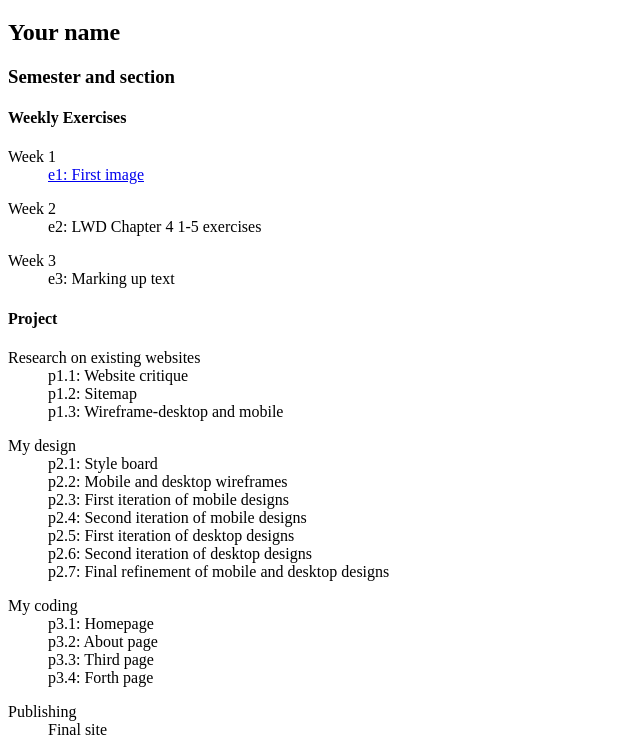
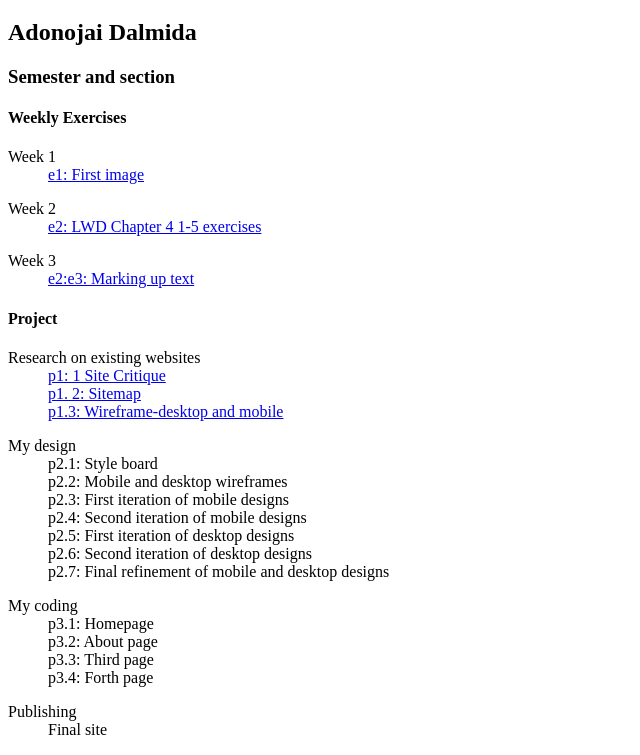
Before and after one commit to D4lmation/avt217, a plain HTML site: page weekly/index.html in a window 1280 px wide. Shown: the part 61-816 px from the top of the page, without its empty margins (0-640 px from the left). Drawn offline with Linux system fonts and the light colour scheme.

Commit message:
Add files via upload

```diff
--- a/weekly/index.html
+++ b/weekly/index.html
@@ -8,24 +8,24 @@
 <body>
 <div id="wrapper">
 <h1>AVT 217 Introduction to Web Design</h1>
-<h2>Your name </h2>
+<h2>Adonojai Dalmida </h2>
 <h3>Semester and section</h3>
 
 <div class="weekly">
 <h4>Weekly Exercises</h4>
 <dl>
 	<dt>Week 1</dt>
-    <dd><a href="#">e1: First image</a></dd>
+    <dd><a href="../process/img/Untitled200_20250428183547.png">e1: First image</a></dd>
 </dl>
 
 <dl>
 	<dt>Week 2</dt>
-    <dd>e2: LWD Chapter 4 1-5 exercises</dd>
+	<dd><a href="week2/index.html">e2: LWD Chapter 4 1-5 exercises</a></dd>
 </dl>
 
 <dl>
 	<dt>Week 3</dt>
-	<dd>e3: Marking up text</dd>
+	<dd><a href="week3/index.html">e2:e3: Marking up text</a></dd>
 </dl>
 
 
@@ -36,9 +36,9 @@
 <dl>
 
 	<dt>Research on existing websites</dt>
-    <dd>p1.1: Website critique </dd>
-    <dd>p1.2: Sitemap </dd>
-	<dd>p1.3: Wireframe-desktop and mobile </dd>
+    <dd><a href="../process/site_critique.html">p1: 1 Site Critique</a></dd>
+	<dd><a href="../process/Site_map.html"> p1. 2: Sitemap </a></dd>
+	<dd><a href="../process/Wire_Frame.html"> p1.3: Wireframe-desktop and mobile </a></dd>
 </dl>
 <dl>
 
```
